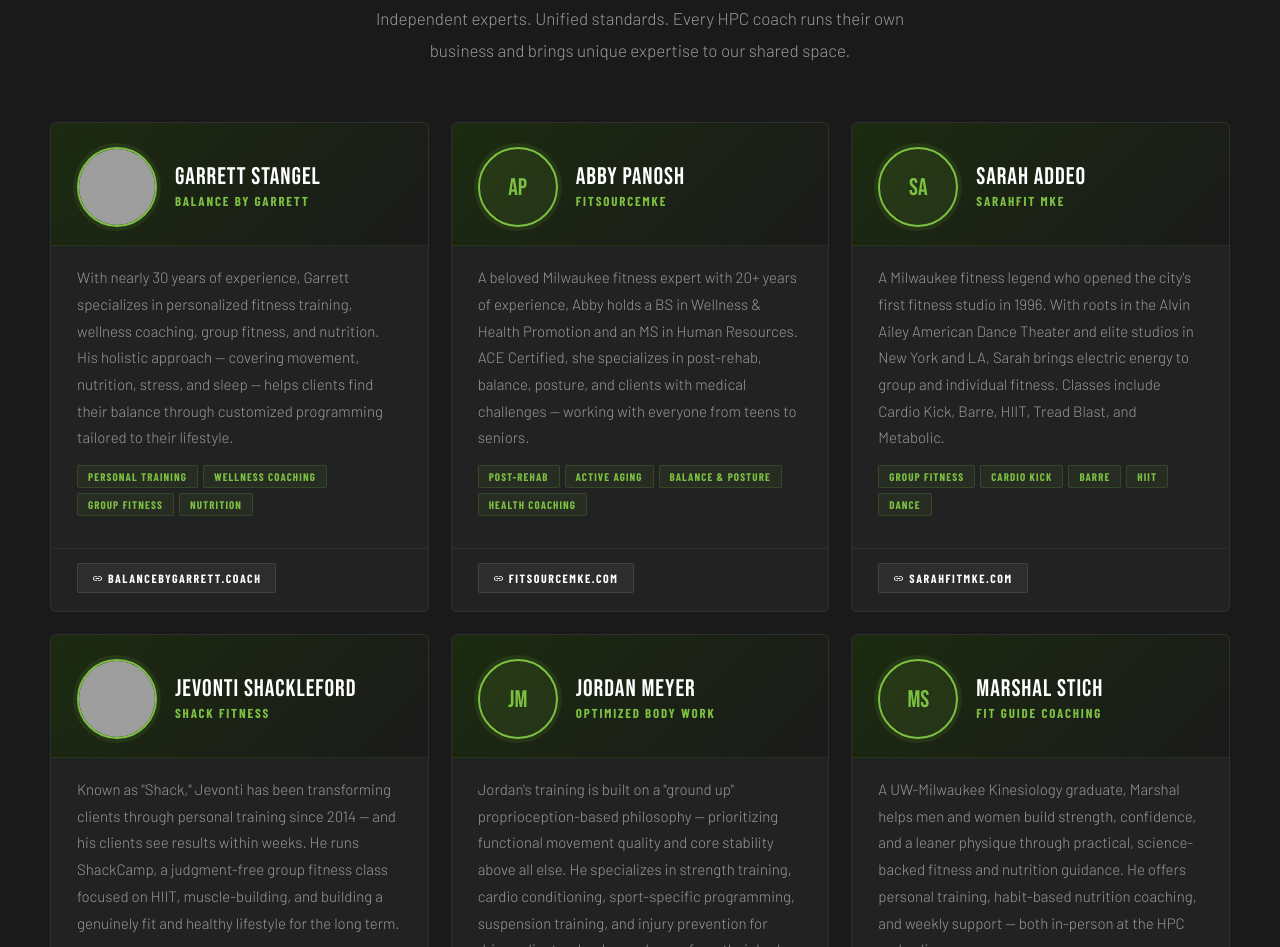
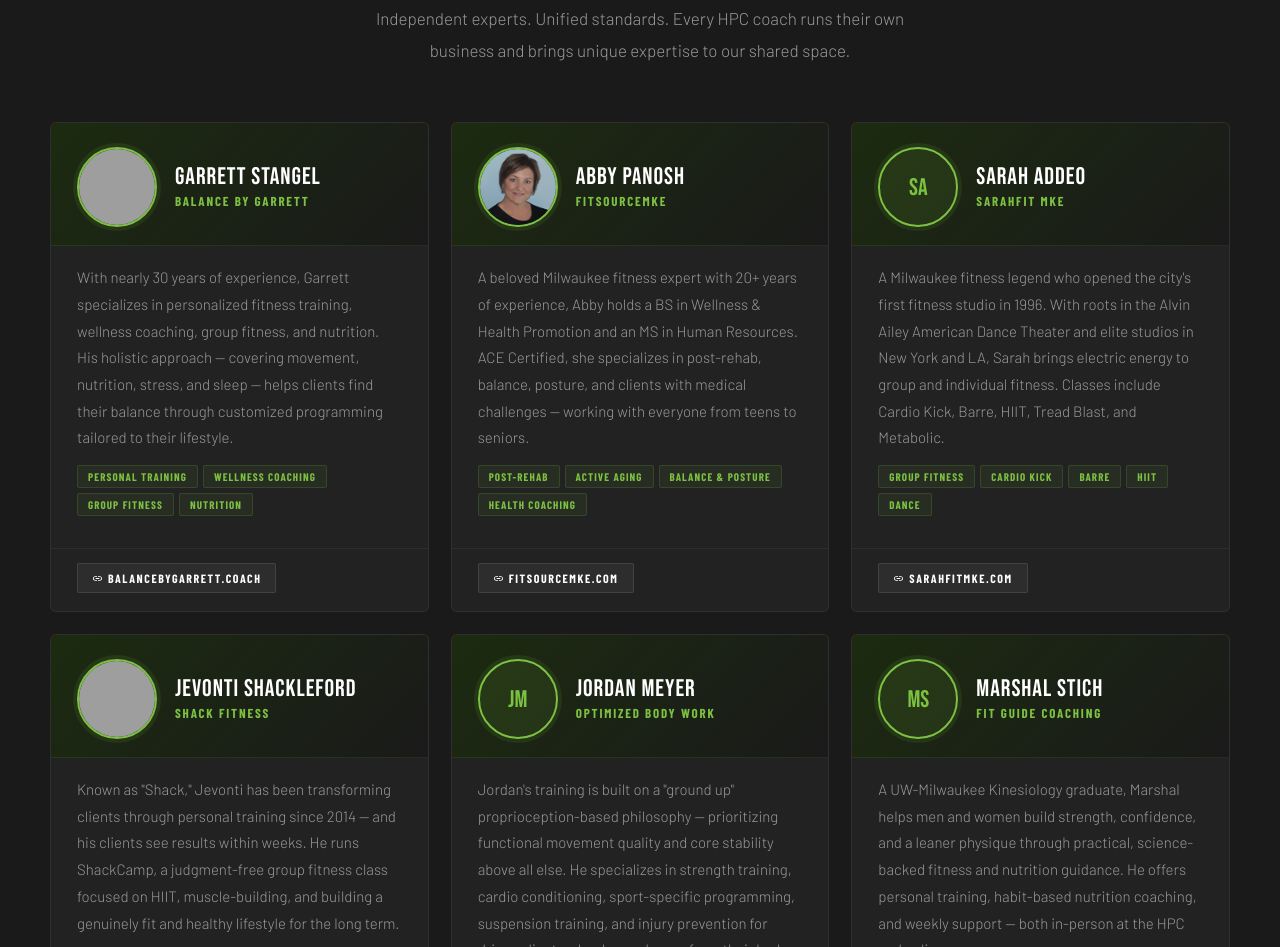
Before and after one commit to stangege-spec/glendalehpc-site, a plain HTML site: page index.html in a window 1280 px wide. Shown: the part 3084-4031 px from the top of the page. Drawn offline with nearby package versions, Linux system fonts and the light colour scheme; grey boxes are pictures that could not be loaded; a web font is replaced by a local one.

Commit message:
Update index.html

```diff
--- a/index.html
+++ b/index.html
@@ -364,7 +364,7 @@ footer{flex-direction:column;text-align:center;padding:28px 18px}
     <!-- ABBY PANOSH -->
     <div class="trainer-card fade-up">
       <div class="tc-top">
-        <div class="tc-avatar"><img src="photos/abby-panosh.jpg" alt="Abby Panosh" onerror="this.style.display='none';this.parentElement.innerHTML='AP'"></div>
+        <div class="tc-avatar"><img src="photos/image.jpg" alt="Abby Panosh" onerror="this.style.display='none';this.parentElement.innerHTML='AP'"></div>
         <div><div class="tc-name">Abby Panosh</div><div class="tc-brand">FitSourceMKE</div></div>
       </div>
       <div class="tc-body">
```
